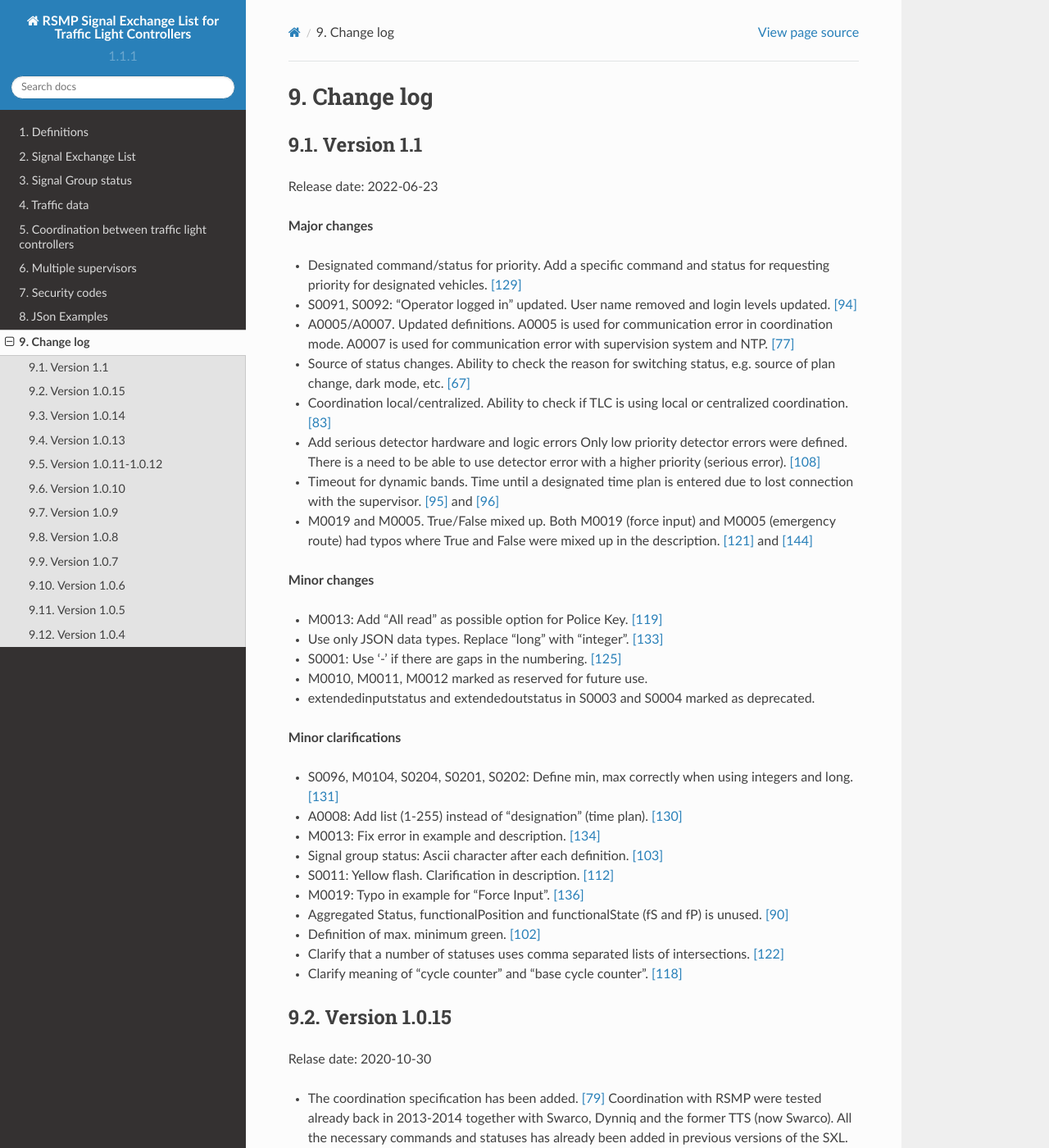
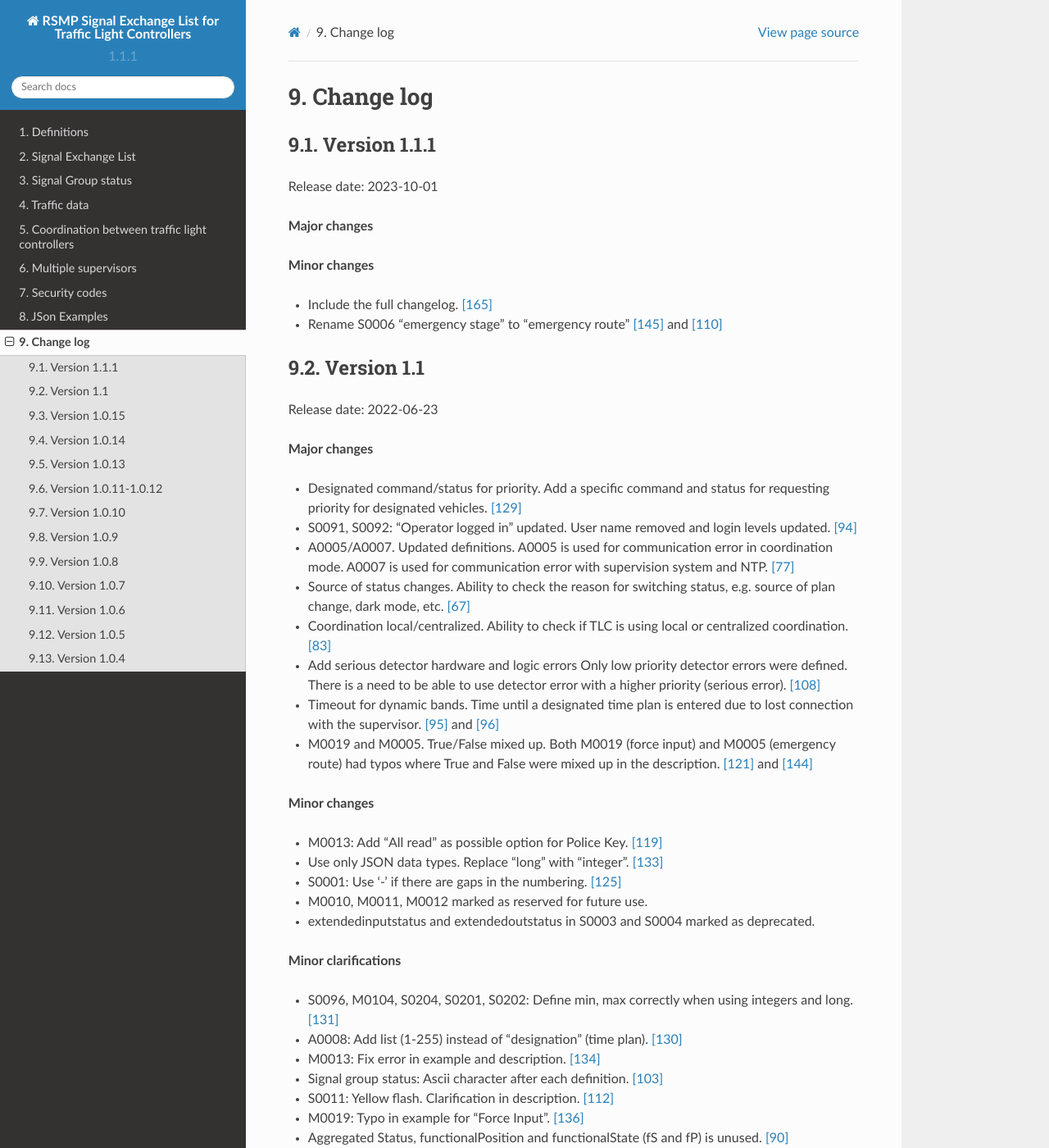
Before and after one commit to rsmp-nordic/rsmp_sxl_traffic_lights, a Sphinx documentation site: the page built from source/changelog.rst, in a window 1280 px wide and 1400 px high. Shown: the whole window at 82% size. Built offline with Sphinx 7.4.7 and the Read the Docs theme 2.0.0, drawn with Linux system fonts in a browser that asks for light colours; some of the changed text lies outside the part shown.

Commit message:
Update changelog

```diff
--- a/source/changelog.rst
+++ b/source/changelog.rst
@@ -3,6 +3,18 @@
 
 Change log
 ==========
+
+Version 1.1.1
+-------------
+Release date: 2023-10-01
+
+**Major changes**
+
+**Minor changes**
+
+- Include the full changelog. :issue:`165`
+- Rename S0006 "emergency stage" to "emergency route" :issue:`145` and :issue:`110`
+
 
 Version 1.1
 -----------
```
